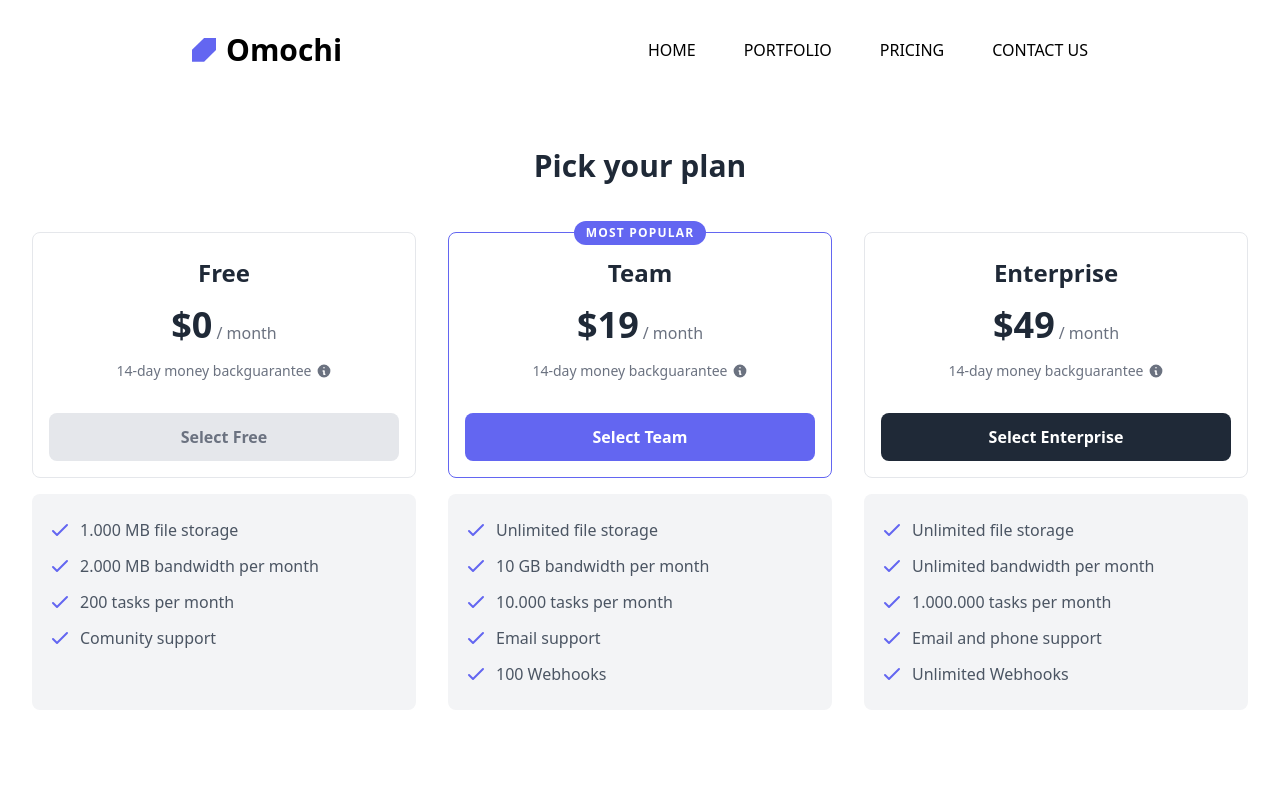
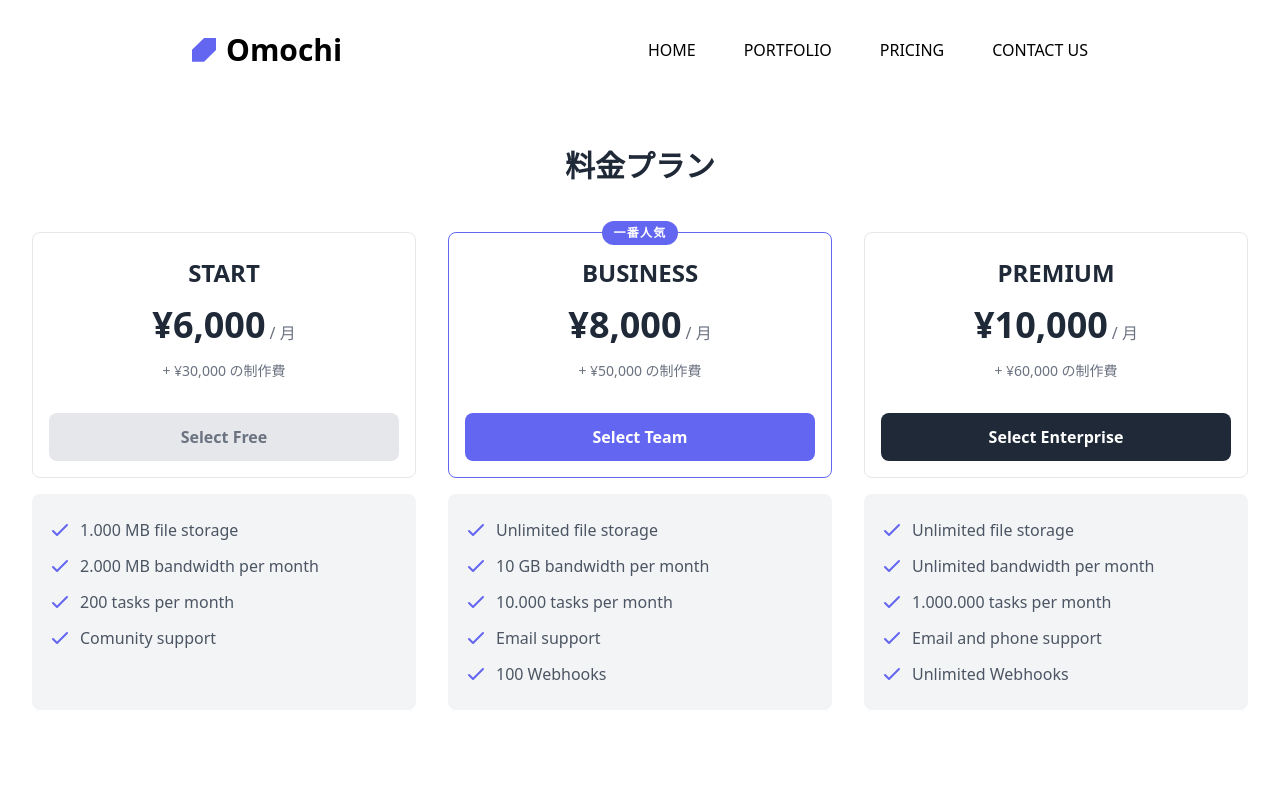
Before and after one commit to daiti0113/omochi-hp, a Next.js app: page /pricing in a window 1280 px wide. Shown: the top 800 px of the page. Built offline with nearby package versions, Linux system fonts and the light colour scheme.

Commit message:
プラン名と料金を変更

```diff
--- a/components/organisms/Pricing.tsx
+++ b/components/organisms/Pricing.tsx
@@ -3,70 +3,48 @@ export const Pricing = () => {
     return (
         <div className="bg-white py-6 sm:py-8 lg:py-12">
             <div className="max-w-screen-xl px-4 md:px-8 mx-auto">
-                <h2 className="text-gray-800 text-2xl lg:text-3xl font-bold text-center mb-4 md:mb-8 xl:mb-12">Pick your plan</h2>
+                <h2 className="text-gray-800 text-2xl lg:text-3xl font-bold text-center mb-4 md:mb-8 xl:mb-12">料金プラン</h2>
 
                 <div className="grid sm:grid-cols-2 lg:grid-cols-3 gap-x-6 lg:gap-x-8 gap-y-12 mb-6 md:mb-8">
                     {/* <!-- plan - start --> */}
                     <div className="flex flex-col space-y-4">
                         <div className="flex flex-col border rounded-lg gap-4 p-4 pt-6">
-                            <h3 className="text-gray-800 text-2xl font-semibold text-center">Free</h3>
-
+                            <h3 className="text-gray-800 text-2xl font-semibold text-center">START</h3>
                             <div className="flex justify-center items-end gap-1">
-                                <span className="text-4xl text-gray-800 font-bold">$0</span>
-                                <span className="text-gray-500">/ month</span>
+                                <span className="text-4xl text-gray-800 font-bold">¥6,000</span>
+                                <span className="text-gray-500">/ 月</span>
                             </div>
-
                             <div className="flex justify-center items-center text-gray-500 text-sm gap-1 mb-4">
-                                14-day money backguarantee
-
-                                <svg xmlns="http://www.w3.org/2000/svg" className="w-4 h-4" viewBox="0 0 20 20" fill="currentColor">
-                                    <path fillRule="evenodd" d="M18 10a8 8 0 11-16 0 8 8 0 0116 0zm-7-4a1 1 0 11-2 0 1 1 0 012 0zM9 9a1 1 0 000 2v3a1 1 0 001 1h1a1 1 0 100-2v-3a1 1 0 00-1-1H9z" clipRule="evenodd" />
-                                </svg>
+                                + ¥30,000 の制作費
                             </div>
-
                             <a href="#" className="block bg-gray-200 hover:bg-gray-300 focus-visible:ring ring-indigo-300 text-gray-500 active:text-gray-700 text-sm md:text-base font-semibold text-center rounded-lg outline-none transition duration-100 px-8 py-3">Select Free</a>
                         </div>
 
                         <div className="flex-1 bg-gray-100 rounded-lg space-y-3 px-4 py-6">
-                            {/* <!-- check - start --> */}
                             <div className="flex gap-2">
                                 <svg xmlns="http://www.w3.org/2000/svg" className="w-6 h-6 shrink-0 text-indigo-500" fill="none" viewBox="0 0 24 24" stroke="currentColor">
                                     <path strokeLinecap="round" strokeLinejoin="round" strokeWidth="2" d="M5 13l4 4L19 7" />
                                 </svg>
-
                                 <span className="text-gray-600">1.000 MB file storage</span>
                             </div>
-                            {/* <!-- check - end --> */}
-
-                            {/* <!-- check - start --> */}
                             <div className="flex gap-2">
                                 <svg xmlns="http://www.w3.org/2000/svg" className="w-6 h-6 shrink-0 text-indigo-500" fill="none" viewBox="0 0 24 24" stroke="currentColor">
                                     <path strokeLinecap="round" strokeLinejoin="round" strokeWidth="2" d="M5 13l4 4L19 7" />
                                 </svg>
-
                                 <span className="text-gray-600">2.000 MB bandwidth per month</span>
                             </div>
-                            {/* <!-- check - end --> */}
-
-                            {/* <!-- check - start --> */}
                             <div className="flex gap-2">
                                 <svg xmlns="http://www.w3.org/2000/svg" className="w-6 h-6 shrink-0 text-indigo-500" fill="none" viewBox="0 0 24 24" stroke="currentColor">
                                     <path strokeLinecap="round" strokeLinejoin="round" strokeWidth="2" d="M5 13l4 4L19 7" />
                                 </svg>
-
                                 <span className="text-gray-600">200 tasks per month</span>
                             </div>
-                            {/* <!-- check - end --> */}
-
-                            {/* <!-- check - start --> */}
                             <div className="flex gap-2">
                                 <svg xmlns="http://www.w3.org/2000/svg" className="w-6 h-6 shrink-0 text-indigo-500" fill="none" viewBox="0 0 24 24" stroke="currentColor">
                                     <path strokeLinecap="round" strokeLinejoin="round" strokeWidth="2" d="M5 13l4 4L19 7" />
                                 </svg>
-
                                 <span className="text-gray-600">Comunity support</span>
                             </div>
-                            {/* <!-- check - end --> */}
                         </div>
                     </div>
                     {/* <!-- plan - end --> */}
@@ -75,77 +53,50 @@ export const Pricing = () => {
                     <div className="flex flex-col space-y-4">
                         <div className="flex flex-col border border-indigo-500 rounded-lg relative gap-4 p-4 pt-6">
                             <div className="flex justify-center absolute -top-3 inset-x-0">
-                                <span className="h-6 flex justify-center items-center bg-indigo-500 text-white text-xs font-semibold tracking-widest uppercase rounded-full px-3 py-1">most popular</span>
+                                <span className="h-6 flex justify-center items-center bg-indigo-500 text-white text-xs font-semibold tracking-widest uppercase rounded-full px-3 py-1">一番人気</span>
                             </div>
-
-                            <h3 className="text-gray-800 text-2xl font-semibold text-center">Team</h3>
-
+                            <h3 className="text-gray-800 text-2xl font-semibold text-center">BUSINESS</h3>
                             <div className="flex justify-center items-end gap-1">
-                                <span className="text-4xl text-gray-800 font-bold">$19</span>
-                                <span className="text-gray-500">/ month</span>
+                                <span className="text-4xl text-gray-800 font-bold">¥8,000</span>
+                                <span className="text-gray-500">/ 月</span>
                             </div>
-
                             <div className="flex justify-center items-center text-gray-500 text-sm gap-1 mb-4">
-                                14-day money backguarantee
-
-                                <svg xmlns="http://www.w3.org/2000/svg" className="w-4 h-4" viewBox="0 0 20 20" fill="currentColor">
-                                    <path fillRule="evenodd" d="M18 10a8 8 0 11-16 0 8 8 0 0116 0zm-7-4a1 1 0 11-2 0 1 1 0 012 0zM9 9a1 1 0 000 2v3a1 1 0 001 1h1a1 1 0 100-2v-3a1 1 0 00-1-1H9z" clipRule="evenodd" />
-                                </svg>
+                                + ¥50,000 の制作費
                             </div>
-
                             <a href="#" className="block bg-indigo-500 hover:bg-indigo-600 active:bg-indigo-700 focus-visible:ring ring-indigo-300 text-white text-sm md:text-base font-semibold text-center rounded-lg outline-none transition duration-100 px-8 py-3">Select Team</a>
                         </div>
 
                         <div className="flex-1 bg-gray-100 rounded-lg space-y-3 px-4 py-6">
-                            {/* <!-- check - start --> */}
                             <div className="flex gap-2">
                                 <svg xmlns="http://www.w3.org/2000/svg" className="w-6 h-6 shrink-0 text-indigo-500" fill="none" viewBox="0 0 24 24" stroke="currentColor">
                                     <path strokeLinecap="round" strokeLinejoin="round" strokeWidth="2" d="M5 13l4 4L19 7" />
                                 </svg>
-
                                 <span className="text-gray-600">Unlimited file storage</span>
                             </div>
-                            {/* <!-- check - end --> */}
-
-                            {/* <!-- check - start --> */}
                             <div className="flex gap-2">
                                 <svg xmlns="http://www.w3.org/2000/svg" className="w-6 h-6 shrink-0 text-indigo-500" fill="none" viewBox="0 0 24 24" stroke="currentColor">
                                     <path strokeLinecap="round" strokeLinejoin="round" strokeWidth="2" d="M5 13l4 4L19 7" />
                                 </svg>
-
                                 <span className="text-gray-600">10 GB bandwidth per month</span>
                             </div>
-                            {/* <!-- check - end --> */}
-
-                            {/* <!-- check - start --> */}
                             <div className="flex gap-2">
                                 <svg xmlns="http://www.w3.org/2000/svg" className="w-6 h-6 shrink-0 text-indigo-500" fill="none" viewBox="0 0 24 24" stroke="currentColor">
                                     <path strokeLinecap="round" strokeLinejoin="round" strokeWidth="2" d="M5 13l4 4L19 7" />
                                 </svg>
-
                                 <span className="text-gray-600">10.000 tasks per month</span>
                             </div>
-                            {/* <!-- check - end --> */}
-
-                            {/* <!-- check - start --> */}
                             <div className="flex gap-2">
                                 <svg xmlns="http://www.w3.org/2000/svg" className="w-6 h-6 shrink-0 text-indigo-500" fill="none" viewBox="0 0 24 24" stroke="currentColor">
                                     <path strokeLinecap="round" strokeLinejoin="round" strokeWidth="2" d="M5 13l4 4L19 7" />
                                 </svg>
-
                                 <span className="text-gray-600">Email support</span>
                             </div>
-                            {/* <!-- check - end --> */}
-
-                            {/* <!-- check - start --> */}
                             <div className="flex gap-2">
                                 <svg xmlns="http://www.w3.org/2000/svg" className="w-6 h-6 shrink-0 text-indigo-500" fill="none" viewBox="0 0 24 24" stroke="currentColor">
                                     <path strokeLinecap="round" strokeLinejoin="round" strokeWidth="2" d="M5 13l4 4L19 7" />
                                 </svg>
-
                                 <span className="text-gray-600">100 Webhooks</span>
                             </div>
-                            {/* <!-- check - end --> */}
                         </div>
                     </div>
                     {/* <!-- plan - end --> */}
@@ -153,74 +104,48 @@ export const Pricing = () => {
                     {/* <!-- plan - start --> */}
                     <div className="flex flex-col space-y-4">
                         <div className="flex flex-col border rounded-lg gap-4 p-4 pt-6">
-                            <h3 className="text-gray-800 text-2xl font-semibold text-center">Enterprise</h3>
-
+                            <h3 className="text-gray-800 text-2xl font-semibold text-center">PREMIUM</h3>
                             <div className="flex justify-center items-end gap-1">
-                                <span className="text-4xl text-gray-800 font-bold">$49</span>
-                                <span className="text-gray-500">/ month</span>
+                                <span className="text-4xl text-gray-800 font-bold">¥10,000</span>
+                                <span className="text-gray-500">/ 月</span>
                             </div>
-
                             <div className="flex justify-center items-center text-gray-500 text-sm gap-1 mb-4">
-                                14-day money backguarantee
-
-                                <svg xmlns="http://www.w3.org/2000/svg" className="w-4 h-4" viewBox="0 0 20 20" fill="currentColor">
-                                    <path fillRule="evenodd" d="M18 10a8 8 0 11-16 0 8 8 0 0116 0zm-7-4a1 1 0 11-2 0 1 1 0 012 0zM9 9a1 1 0 000 2v3a1 1 0 001 1h1a1 1 0 100-2v-3a1 1 0 00-1-1H9z" clipRule="evenodd" />
-                                </svg>
+                                + ¥60,000 の制作費
                             </div>
-
                             <a href="#" className="block bg-gray-800 hover:bg-gray-700 active:bg-gray-600 focus-visible:ring ring-indigo-300 text-white text-sm md:text-base font-semibold text-center rounded-lg outline-none transition duration-100 px-8 py-3">Select Enterprise</a>
                         </div>
 
                         <div className="flex-1 bg-gray-100 rounded-lg space-y-3 px-4 py-6">
-                            {/* <!-- check - start --> */}
                             <div className="flex gap-2">
                                 <svg xmlns="http://www.w3.org/2000/svg" className="w-6 h-6 shrink-0 text-indigo-500" fill="none" viewBox="0 0 24 24" stroke="currentColor">
                                     <path strokeLinecap="round" strokeLinejoin="round" strokeWidth="2" d="M5 13l4 4L19 7" />
                                 </svg>
-
                                 <span className="text-gray-600">Unlimited file storage</span>
                             </div>
-                            {/* <!-- check - end --> */}
-
-                            {/* <!-- check - start --> */}
                             <div className="flex gap-2">
                                 <svg xmlns="http://www.w3.org/2000/svg" className="w-6 h-6 shrink-0 text-indigo-500" fill="none" viewBox="0 0 24 24" stroke="currentColor">
                                     <path strokeLinecap="round" strokeLinejoin="round" strokeWidth="2" d="M5 13l4 4L19 7" />
                                 </svg>
-
                                 <span className="text-gray-600">Unlimited bandwidth per month</span>
                             </div>
-                            {/* <!-- check - end --> */}
-
-                            {/* <!-- check - start --> */}
                             <div className="flex gap-2">
                                 <svg xmlns="http://www.w3.org/2000/svg" className="w-6 h-6 shrink-0 text-indigo-500" fill="none" viewBox="0 0 24 24" stroke="currentColor">
                                     <path strokeLinecap="round" strokeLinejoin="round" strokeWidth="2" d="M5 13l4 4L19 7" />
                                 </svg>
-
                                 <span className="text-gray-600">1.000.000 tasks per month</span>
                             </div>
-                            {/* <!-- check - end --> */}
-
-                            {/* <!-- check - start --> */}
                             <div className="flex gap-2">
                                 <svg xmlns="http://www.w3.org/2000/svg" className="w-6 h-6 shrink-0 text-indigo-500" fill="none" viewBox="0 0 24 24" stroke="currentColor">
                                     <path strokeLinecap="round" strokeLinejoin="round" strokeWidth="2" d="M5 13l4 4L19 7" />
                                 </svg>
-
                                 <span className="text-gray-600">Email and phone support</span>
                             </div>
-                            {/* <!-- check - end --> */}
-
-                            {/* <!-- check - start --> */}
                             <div className="flex gap-2">
                                 <svg xmlns="http://www.w3.org/2000/svg" className="w-6 h-6 shrink-0 text-indigo-500" fill="none" viewBox="0 0 24 24" stroke="currentColor">
                                     <path strokeLinecap="round" strokeLinejoin="round" strokeWidth="2" d="M5 13l4 4L19 7" />
                                 </svg>
-
                                 <span className="text-gray-600">Unlimited Webhooks</span>
                             </div>
-                            {/* <!-- check - end --> */}
                         </div>
                     </div>
                     {/* <!-- plan - end --> */}
```
